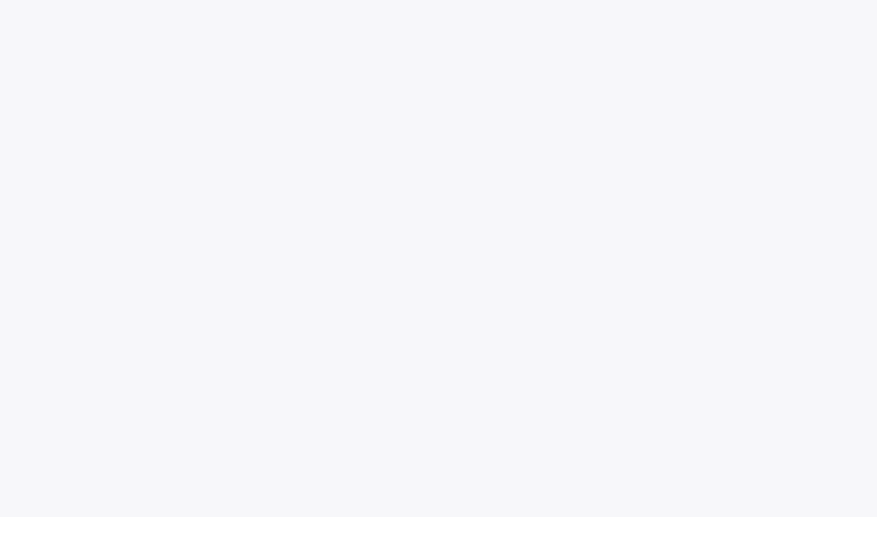
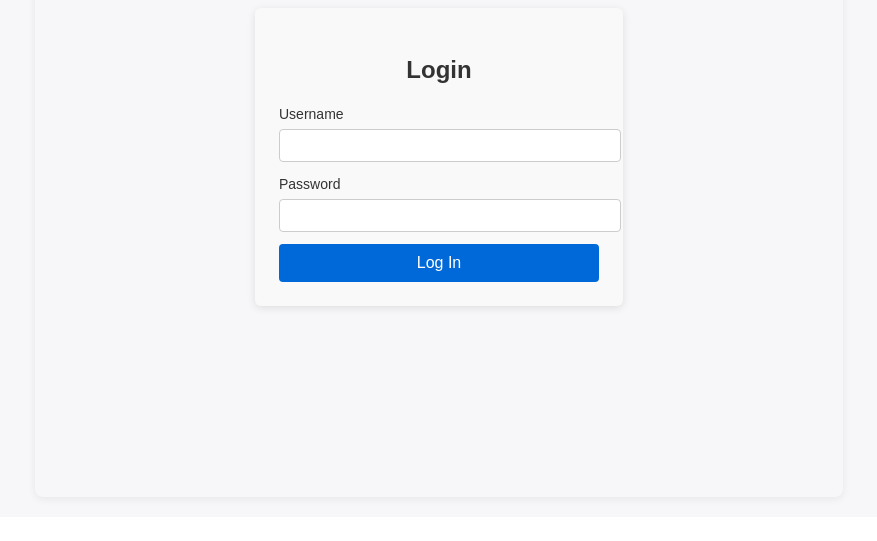
Before and after one commit to JBLarson/quizpro, a React (Vite) app in the folder frontend/: page /login in a window 1280 px wide. Before the commit this address had no page. Shown: the part 283-824 px from the top of the page, without its empty margins (201-1078 px from the left). Before the commit the page ends 800 px from the top, so only its background shows below. Built offline with nearby package versions, Linux system fonts and the light colour scheme.

Commit message:
add Global.css. updated styling for login / setup

```diff
--- a/frontend/src/App.jsx
+++ b/frontend/src/App.jsx
@@ -1,15 +1,17 @@
 import React from 'react';
 import { Routes, Route } from 'react-router-dom';
 
-import SetupPage from './pages/SetupPage';
+import Setup from './pages/Setup';
 import QuizPage   from './pages/QuizPage';
 import Dashboard  from './pages/Dashboard';
+import Login  from './pages/Login';
 
 export default function App() {
   return (
-    <div className="p-4">
+    <div className="page-container">
       <Routes>
-        <Route path="/"        element={<SetupPage />} />
+        <Route path="/"        element={<Setup />} />
+        <Route path="/login"        element={<Login />} />
         <Route path="/dashboard" element={<Dashboard />} />
         <Route path="/quiz"    element={<QuizPage />} />
       </Routes>
--- /dev/null
+++ b/frontend/src/pages/Login.jsx
@@ -0,0 +1,56 @@
+import React, { useState } from "react";
+import { useNavigate } from "react-router-dom";
+import "../styles/Global.css";
+import "../styles/Login.css";
+
+export default function Login() {
+    const [username, setUsername] = useState("");
+    const [password, setPassword] = useState("");
+    const [error, setError] = useState("");
+    const navigate = useNavigate();
+
+    const handleSubmit = async e => {
+        e.preventDefault();
+        setError("");
+        const res = await fetch("/login", {
+            method: "POST",
+            headers: { "Content-Type": "application/json" },
+            credentials: "include",
+            body: JSON.stringify({ username, password })
+        });
+        const data = await res.json();
+        if (res.ok && data.success) {
+            navigate("/");
+        } else {
+            setError(data.message || "Login failed");
+        }
+    };
+
+    return (
+        <div className="login-container">
+            <form className="login-form" onSubmit={handleSubmit}>
+                <h2>Login</h2>
+                {error && <div className="login-error">{error}</div>}
+                <label>
+                    Username
+                    <input
+                        type="text"
+                        value={username}
+                        onChange={e => setUsername(e.target.value)}
+                        required
+                    />
+                </label>
+                <label>
+                    Password
+                    <input
+                        type="password"
+                        value={password}
+                        onChange={e => setPassword(e.target.value)}
+                        required
+                    />
+                </label>
+                <button type="submit">Log In</button>
+            </form>
+        </div>
+    );
+}
--- a/frontend/src/pages/SetupPage.jsx
+++ b/frontend/src/pages/Setup.jsx
@@ -1,7 +1,8 @@
 // src/pages/SetupPage.jsx
 import React, { useState } from 'react'
 import { useNavigate } from 'react-router-dom'
-import '../styles/SetupPage.css'
+import '../styles/Global.css'
+import '../styles/Setup.css'
 
 const MODELS = ['Gemini', 'OpenAI', 'Deepseek']
 const TYPES  = ['Multiple-Choice', 'Free-Response']
@@ -35,6 +36,7 @@ export default function SetupPage() {
 
   return (
     <div className="setup-card">
+
       <h2>Setup Your Quiz</h2>
       <form onSubmit={handleSubmit}>
         {/* Model pills */}
@@ -98,6 +100,6 @@ export default function SetupPage() {
 
         <button type="submit">Generate Quiz</button>
       </form>
-    </div>
+  </div>
   )
 }
--- /dev/null
+++ b/frontend/src/styles/Global.css
@@ -0,0 +1,61 @@
+:root {
+  --bg-color: #f7f7fa;
+  --text-color: #333333;
+  --container-bg: #ffffff;
+  --container-shadow: 0 2px 8px rgba(0,0,0,0.07);
+  --button-bg: #4f8cff;
+  --button-color: #ffffff;
+  --button-disabled-bg: #cccccc;
+  --input-border: #cccccc;
+  --card-bg: #fafbfc;
+}
+
+.dark {
+  --bg-color: #121212;
+  --text-color: #e4e4e4;
+  --container-bg: #1e1e1e;
+  --container-shadow: 0 2px 8px rgba(0,0,0,0.5);
+  --button-bg: #4f8cff;
+  --button-color: #ffffff;
+  --button-disabled-bg: #555555;
+  --input-border: #444444;
+  --card-bg: #212121;
+}
+
+/* Reset & base */
+html, body {
+  height: 100%;
+  margin: 0;
+  background: var(--bg-color);
+  color: var(--text-color);
+  font-family: Arial, sans-serif;
+}
+
+/* Centered card container */
+.page-container {
+  width: 60%;
+  height: 90%;
+  padding: 20px;
+  background: var(--bg-color);
+  color: var(--text-color);
+  border-radius: 8px;
+  box-shadow: var(--container-shadow);
+
+  position: absolute;
+  top: 50%;
+  left: 50%;
+  transform: translate(-50%, -50%);
+}
+
+/* heading */
+.page-container h2 {
+  text-align: center;
+  margin-bottom: 16px;
+}
+
+/* labels */
+.page-container label {
+  display: block;
+  margin-bottom: 8px;
+  font-size: 14px;
+}
--- /dev/null
+++ b/frontend/src/styles/Login.css
@@ -0,0 +1,56 @@
+.login-container {
+    display: flex;
+    height: 100vh;
+    align-items: center;
+    justify-content: center;
+}
+
+.login-form {
+    width: 320px;
+    padding: 24px;
+    background: #f9f9f9;
+    border-radius: 6px;
+    box-shadow: 0 2px 8px rgba(0,0,0,0.1);
+}
+
+.login-form h2 {
+    margin-bottom: 16px;
+    text-align: center;
+}
+
+.login-form label {
+    display: block;
+    margin-bottom: 12px;
+    font-size: 14px;
+    color: #333;
+}
+
+.login-form input {
+    width: 100%;
+    padding: 8px 10px;
+    margin-top: 4px;
+    border: 1px solid #ccc;
+    border-radius: 4px;
+}
+
+.login-error {
+    margin-bottom: 12px;
+    color: #b00020;
+    font-size: 14px;
+    text-align: center;
+}
+
+.login-form button {
+    width: 100%;
+    padding: 10px;
+    background: #0069d9;
+    color: #fff;
+    border: none;
+    border-radius: 4px;
+    font-size: 16px;
+    cursor: pointer;
+}
+
+.login-form button:hover {
+    background: #0053ba;
+}
--- /dev/null
+++ b/frontend/src/styles/Setup.css
@@ -0,0 +1,52 @@
+
+/* selects, inputs, textarea, range */
+.setup-card select,
+.setup-card input[type="file"],
+.setup-card textarea,
+.setup-card input[type="range"] {
+  width: 100%;
+  margin-bottom: 16px;
+  padding: 6px;
+  border-radius: 4px;
+  border: 1px solid var(--input-border);
+  background: var(--container-bg);
+  color: var(--text-color);
+  box-sizing: border-box;
+}
+
+/* button */
+.setup-card button {
+  width: 100%;
+  padding: 10px;
+  background: var(--button-bg);
+  border: none;
+  border-radius: 4px;
+  color: var(--button-color);
+  font-size: 16px;
+  cursor: pointer;
+}
+.setup-card button:hover {
+  filter: brightness(0.9);
+}
+
+/* pill‑groups */
+.pill-group {
+  display: flex;
+  gap: 0.5rem;
+  margin-bottom: 16px;
+}
+.pill-group .pill {
+  padding: 6px 12px;
+  border: 1px solid var(--text-color);
+  border-radius: 9999px;
+  background: transparent;
+  color: var(--text-color);
+  cursor: pointer;
+  font-size: 14px;
+  transition: background 0.2s, color 0.2s;
+}
+.pill-group .pill.selected {
+  background: var(--button-bg);
+  color: var(--button-color);
+  border-color: var(--button-bg);
+}
--- a/frontend/src/styles/SetupPage.css
+++ /dev/null
@@ -1,112 +0,0 @@
-/* theme variables (from styles.css) */
-:root {
-  --bg-color: #f7f7fa;
-  --text-color: #333333;
-  --container-bg: #ffffff;
-  --container-shadow: 0 2px 8px rgba(0,0,0,0.07);
-  --button-bg: #4f8cff;
-  --button-color: #ffffff;
-  --button-disabled-bg: #cccccc;
-  --input-border: #cccccc;
-  --card-bg: #fafbfc;
-}
-.dark {
-  --bg-color: #121212;
-  --text-color: #e4e4e4;
-  --container-bg: #1e1e1e;
-  --container-shadow: 0 2px 8px rgba(0,0,0,0.5);
-  --button-bg: #4f8cff;
-  --button-color: #ffffff;
-  --button-disabled-bg: #555555;
-  --input-border: #444444;
-  --card-bg: #212121;
-}
-
-/* ensure full‑page context */
-html, body {
-  height: 100%;
-  margin: 0;
-  background: var(--bg-color);
-  color: var(--text-color);
-  font-family: Arial, sans-serif;
-}
-
-/* center the card absolutely */
-.setup-card {
-  width: 360px;
-  padding: 20px;
-  background: var(--card-bg);
-  color: var(--text-color);
-  border-radius: 8px;
-  box-shadow: var(--container-shadow);
-
-  position: absolute;
-  top: 50%;
-  left: 50%;
-  transform: translate(-50%, -50%);
-}
-
-/* heading */
-.setup-card h2 {
-  text-align: center;
-  margin-bottom: 16px;
-}
-
-/* labels */
-.setup-card label {
-  display: block;
-  margin-bottom: 8px;
-  font-size: 14px;
-}
-
-/* selects, inputs, textarea, range */
-.setup-card select,
-.setup-card input[type="file"],
-.setup-card textarea,
-.setup-card input[type="range"] {
-  width: 100%;
-  margin-bottom: 16px;
-  padding: 6px;
-  border-radius: 4px;
-  border: 1px solid var(--input-border);
-  background: var(--container-bg);
-  color: var(--text-color);
-  box-sizing: border-box;
-}
-
-/* button */
-.setup-card button {
-  width: 100%;
-  padding: 10px;
-  background: var(--button-bg);
-  border: none;
-  border-radius: 4px;
-  color: var(--button-color);
-  font-size: 16px;
-  cursor: pointer;
-}
-.setup-card button:hover {
-  filter: brightness(0.9);
-}
-
-/* pill‑groups */
-.pill-group {
-  display: flex;
-  gap: 0.5rem;
-  margin-bottom: 16px;
-}
-.pill-group .pill {
-  padding: 6px 12px;
-  border: 1px solid var(--text-color);
-  border-radius: 9999px;
-  background: transparent;
-  color: var(--text-color);
-  cursor: pointer;
-  font-size: 14px;
-  transition: background 0.2s, color 0.2s;
-}
-.pill-group .pill.selected {
-  background: var(--button-bg);
-  color: var(--button-color);
-  border-color: var(--button-bg);
-}
```
